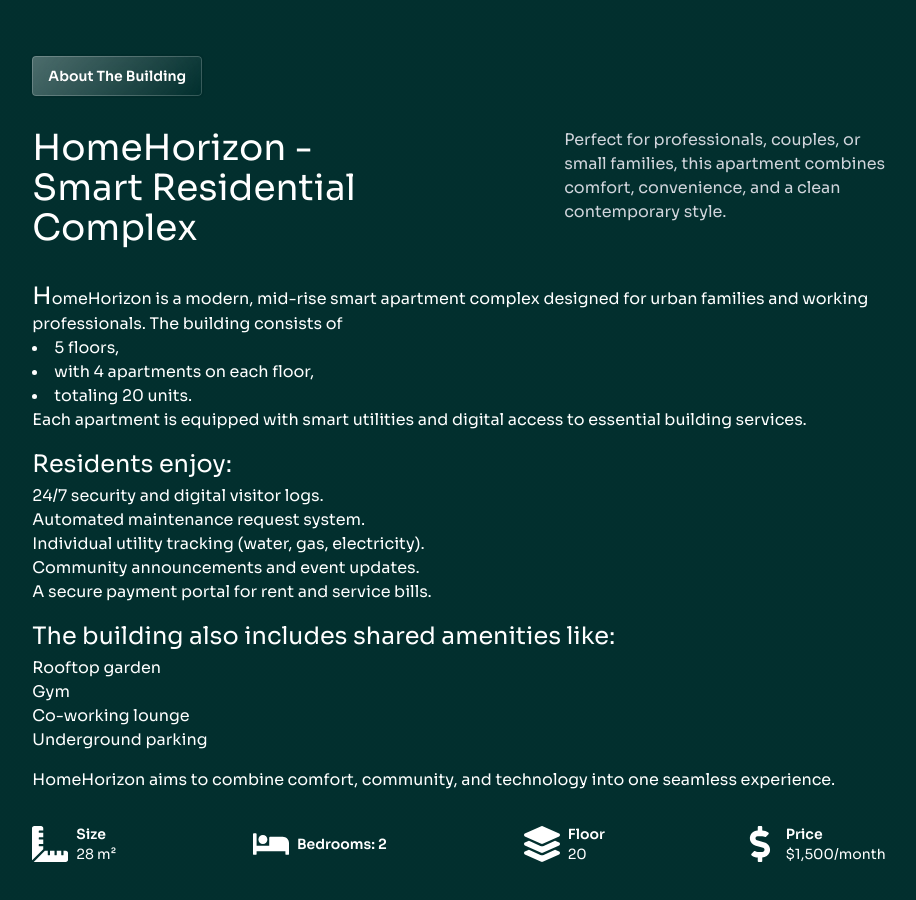
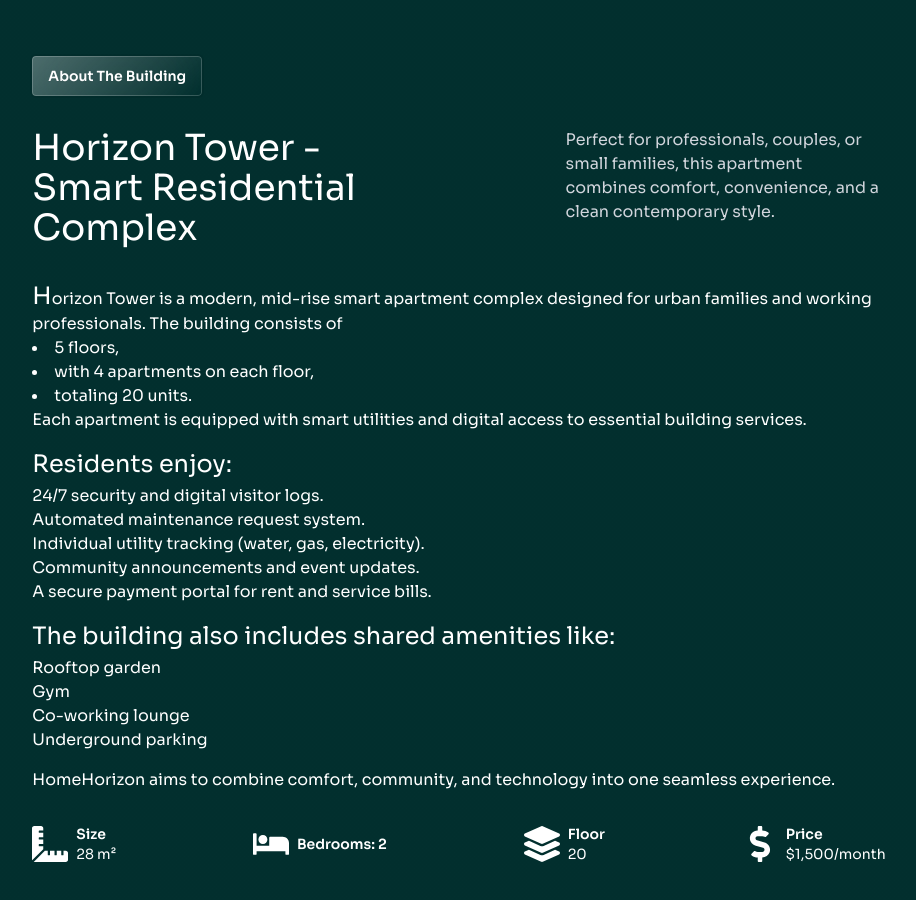
Before and after one commit to rabiul3000/horizontower, a React (Vite) app: page / in a window 1280 px wide. Shown: the part 840-1740 px from the top of the page, without its empty margins (181-1097 px from the left). Built offline with nearby package versions, Linux system fonts and the light colour scheme.

Commit message:
readme updated

```diff
--- a/src/components/AboutBuilding/AboutBuilding.jsx
+++ b/src/components/AboutBuilding/AboutBuilding.jsx
@@ -35,7 +35,7 @@ const AboutBuilding = () => {
         >
           <div>
             <h1 className="text-4xl w-fit">
-              HomeHorizon - Smart Residential Complex
+              Horizon Tower - Smart Residential Complex
             </h1>
           </div>
           <div className="flex justify-end">
@@ -53,7 +53,7 @@ const AboutBuilding = () => {
           variants={fadeUp}
         >
           <p>
-            <span className="text-2xl">H</span>omeHorizon is a modern, mid-rise
+            <span className="text-2xl">H</span>orizon Tower is a modern, mid-rise
             smart apartment complex designed for urban families and working
             professionals. The building consists of
             <li>5 floors,</li>
```
Also changed, not shown: 1 other file (tests, documents, lock files or other folders).
